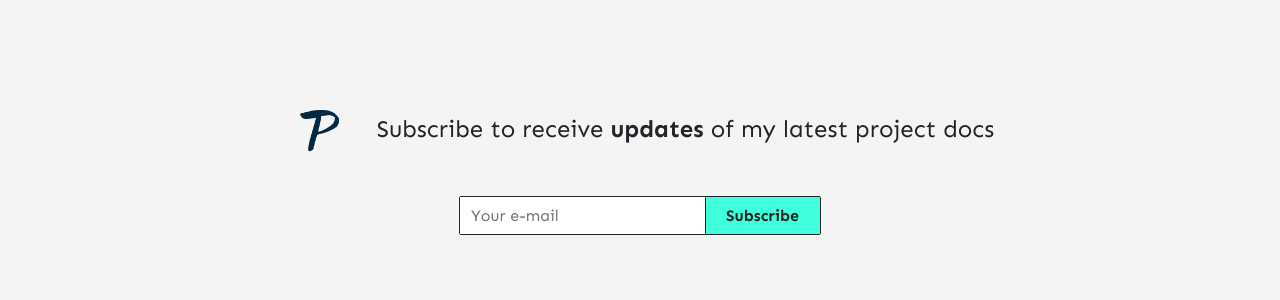
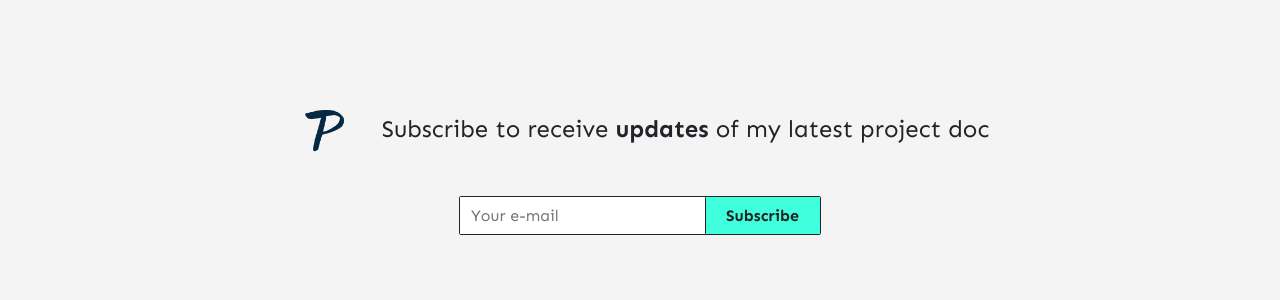
Before and after one commit to Dev-Path/briefcase, a Jekyll site: the page built from index.html, in a window 1280 px wide. Shown: the part 1886-2186 px from the top of the page. Built offline with Jekyll 4.4.1, drawn with Linux system fonts in a browser that asks for light colours; nearby versions of some CDN libraries; the list of posts is cut into pages by our own code; comment, search, counter and statistics services are not loaded.

Commit message:
push build

```diff
--- a/_layouts/default.html
+++ b/_layouts/default.html
@@ -93,7 +93,7 @@
     <!-- Newsletter
     ================================================== -->
     <div class="newsletter text-center">
-        <span class="h4"><img src="{{ site.baseurl }}/{{ site.logo }}" class="newsletter-logo" alt="{{site.title}}"> &nbsp; Subscribe to receive <b>updates</b> of my latest project docs</span>
+        <span class="h4"><img src="{{ site.baseurl }}/{{ site.logo }}" class="newsletter-logo" alt="{{site.title}}"> &nbsp; Subscribe to receive <b>updates</b> of my latest project doc</span>
         <form action="{{site.mailchimp-list}}" method="post" name="mc-embedded-subscribe-form" class="wj-contact-form validate" target="_blank" novalidate>
             <div class="mc-field-group d-inline-flex">
             <input type="email" placeholder="Your e-mail" name="EMAIL" class="required email" id="mce-EMAIL" autocomplete="on" required>
```
